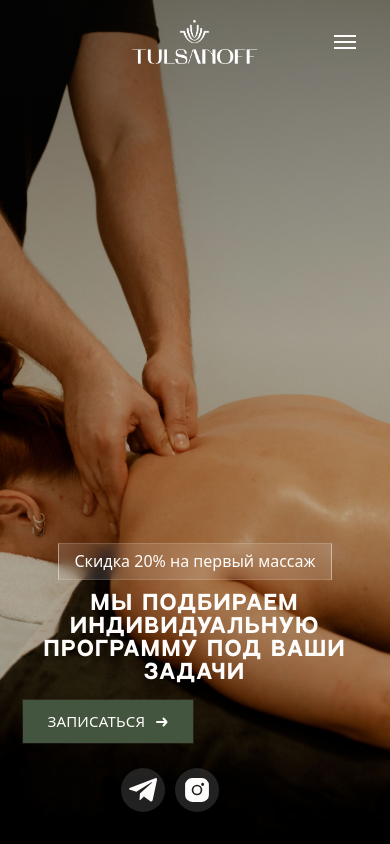
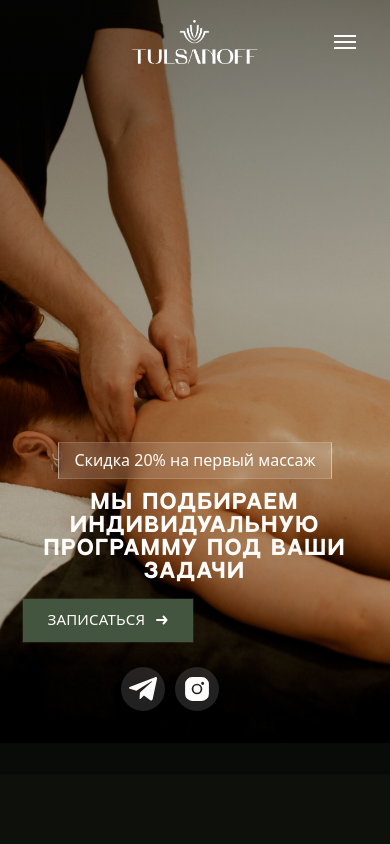
Before and after one commit to LesyaKulikov/tulsanoff, a React (Vite) app: page / in a window 390 px wide. Shown: the top 844 px of the page. Built offline with nearby package versions, Linux system fonts and the light colour scheme; a web font is replaced by a local one.

Commit message:
style: shorter mobile hero to reveal next section

```diff
--- a/src/components/Hero/Hero.module.css
+++ b/src/components/Hero/Hero.module.css
@@ -206,7 +206,7 @@
 
 @media (max-width: 720px) {
   .hero {
-    min-height: 100svh;
+    min-height: 88svh;
   }
 
   .title {
```
